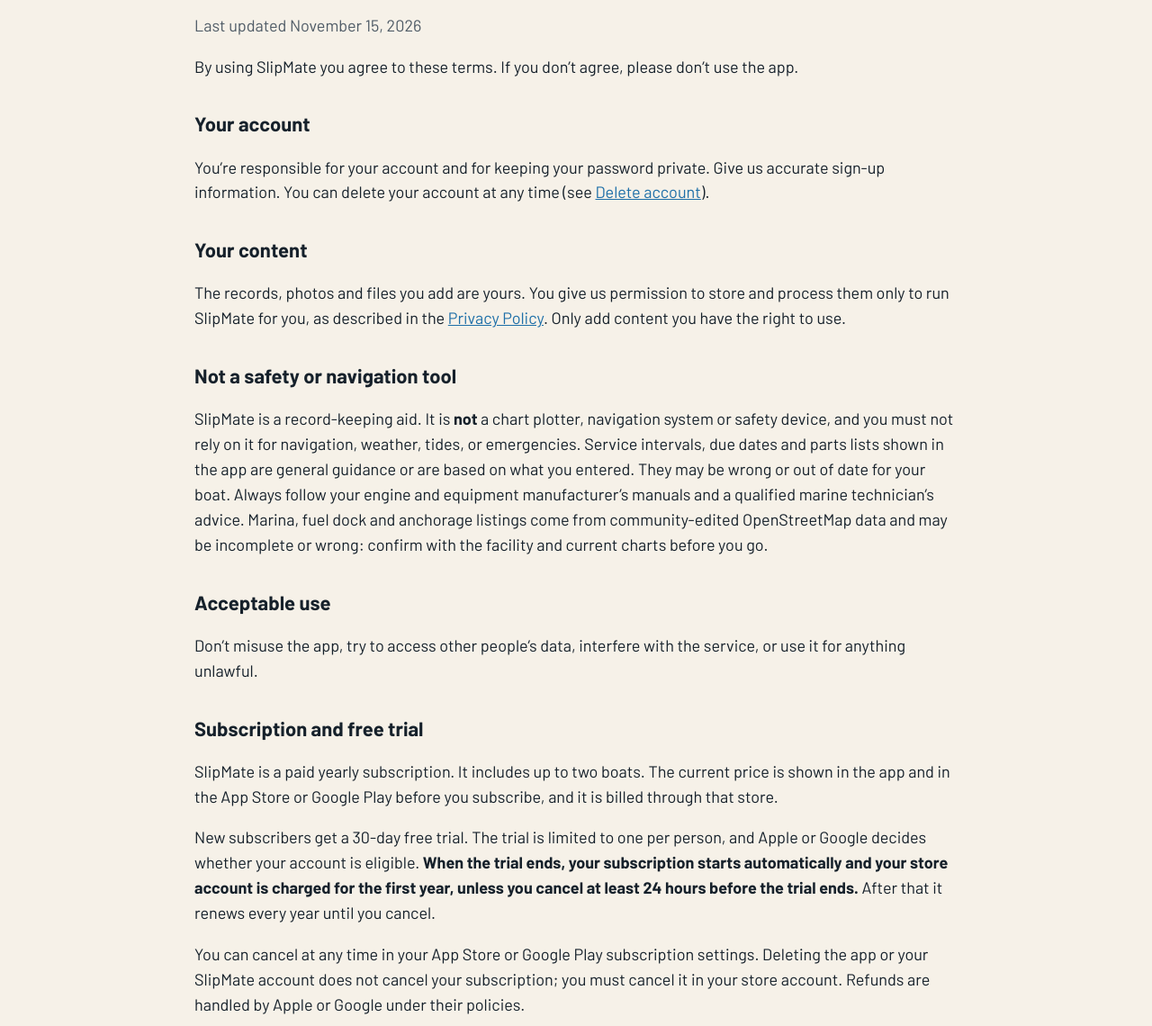
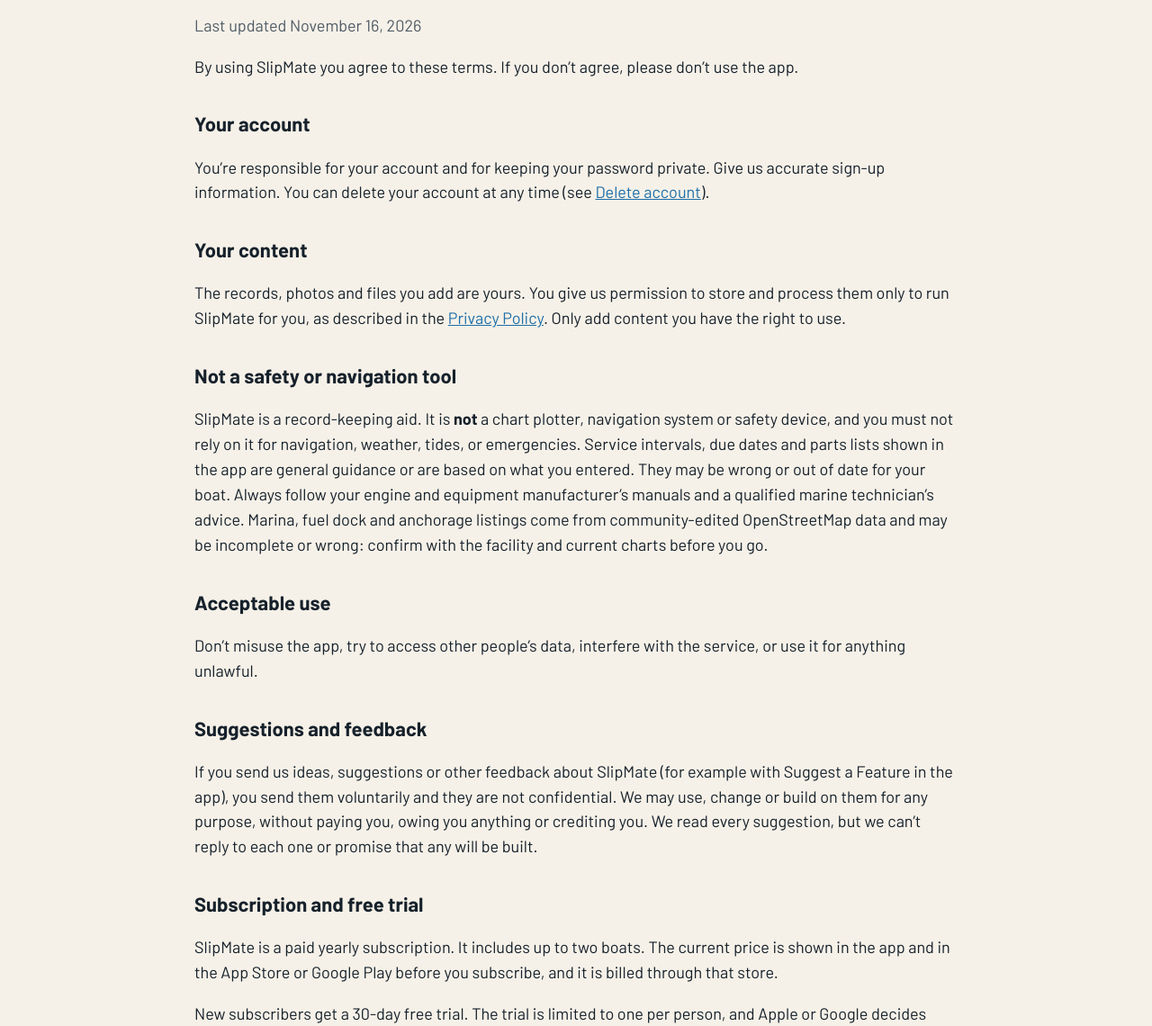
Before and after one commit to RoyStiles/underway-website, a website: page site/terms.html in a window 1280 px wide. Shown: the part 141-1281 px from the top of the page at 90% size. Drawn offline with Linux system fonts and the light colour scheme.

Commit message:
Terms of Use: Suggestions and feedback section
Suggestions are voluntary and not confidential; SlipMate may use them freely without
payment or credit, and can't reply to each one or promise any will be built.
Last updated is now November 16, 2026 (shared by Terms and Privacy).

Co-Authored-By: Claude Opus 5.5 <noreply@anthropic.com>

```diff
--- a/config.json
+++ b/config.json
@@ -4,5 +4,5 @@
   "ownerName": "SlipMate",
   "appStoreUrl": "",
   "playStoreUrl": "",
-  "lastUpdated": "November 15, 2026"
+  "lastUpdated": "November 16, 2026"
 }
--- a/site/terms.html
+++ b/site/terms.html
@@ -82,7 +82,7 @@ footer .sp{margin-right:auto}
 </div></header>
 <main>
 <h1>Terms of Use</h1>
-<p class="muted">Last updated November 15, 2026</p>
+<p class="muted">Last updated November 16, 2026</p>
 <p>By using SlipMate you agree to these terms. If you don’t agree, please don’t use the app.</p>
 
 <h2>Your account</h2>
@@ -96,6 +96,9 @@ footer .sp{margin-right:auto}
 
 <h2>Acceptable use</h2>
 <p>Don’t misuse the app, try to access other people’s data, interfere with the service, or use it for anything unlawful.</p>
+
+<h2>Suggestions and feedback</h2>
+<p>If you send us ideas, suggestions or other feedback about SlipMate (for example with Suggest a Feature in the app), you send them voluntarily and they are not confidential. We may use, change or build on them for any purpose, without paying you, owing you anything or crediting you. We read every suggestion, but we can’t reply to each one or promise that any will be built.</p>
 
 <h2>Subscription and free trial</h2>
 <p>SlipMate is a paid yearly subscription. It includes up to two boats. The current price is shown in the app and in the App Store or Google Play before you subscribe, and it is billed through that store.</p>
```
Also changed, not shown: pages/terms.html (+3 -0 lines), site/privacy.html (+1 -1 lines).
